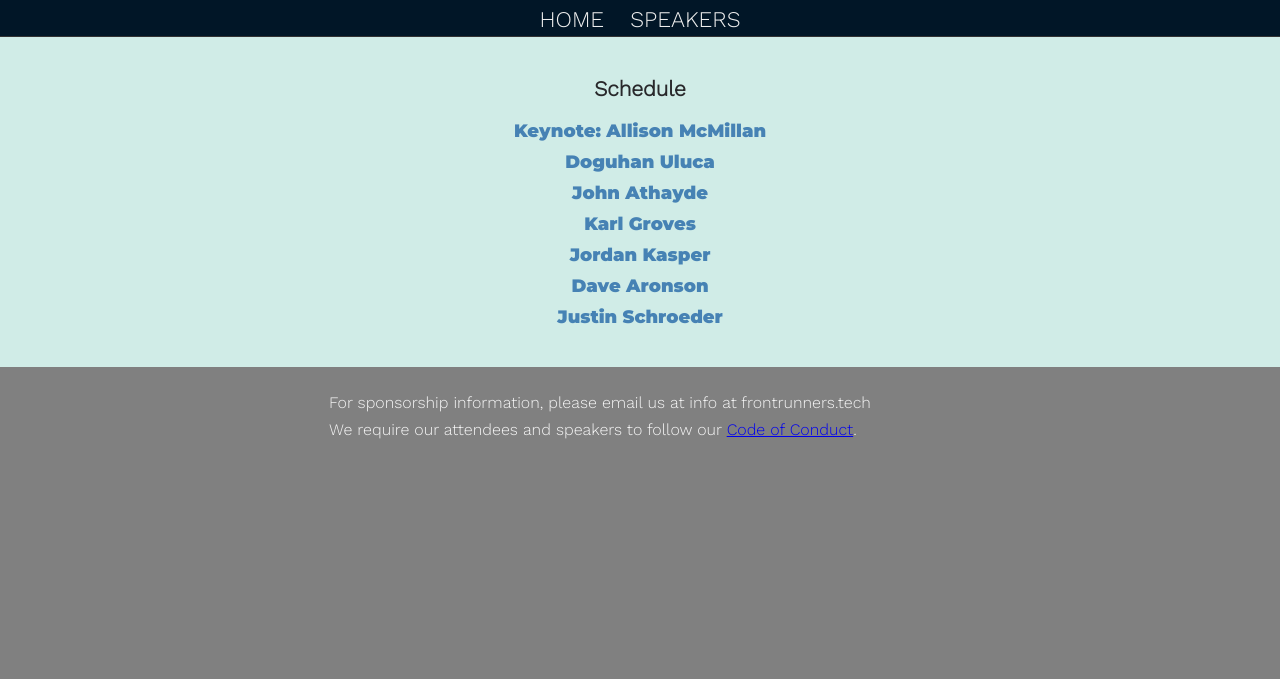
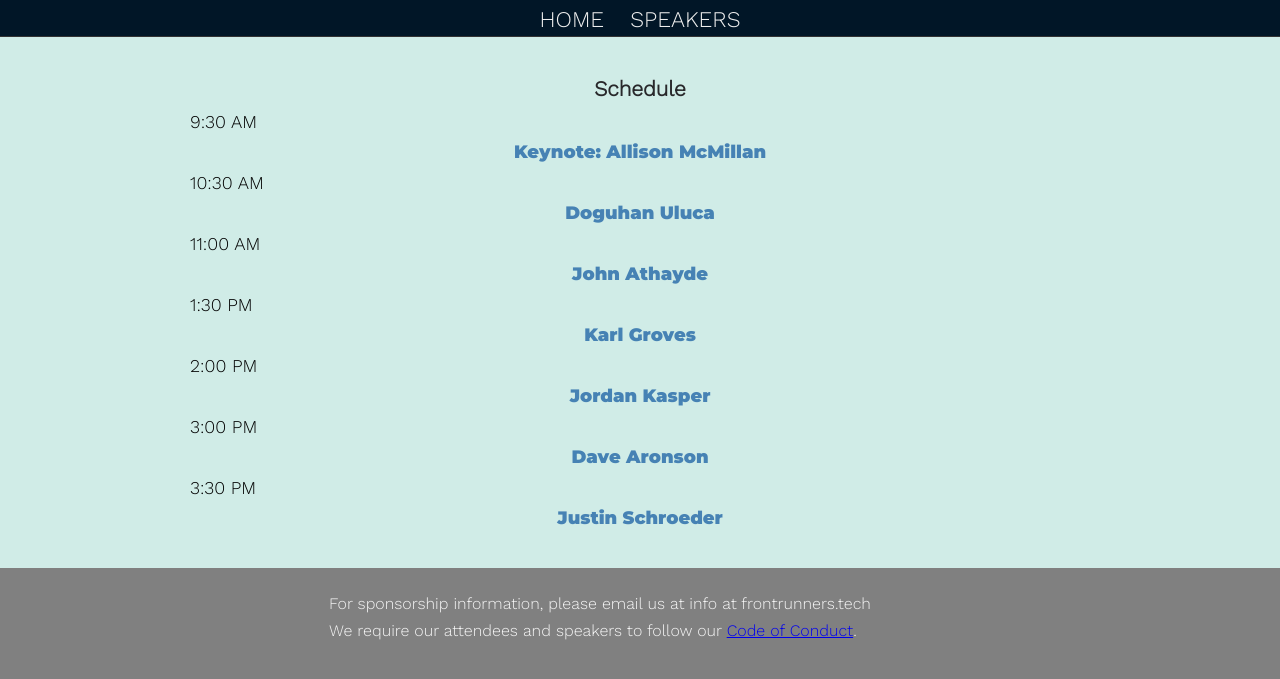
Before and after one commit to gothamgo/frontrunnersconf.github.io, a Jekyll site: the page built from test/testpage.html, in a window 1280 px wide. Shown: the top 679 px of the page. Built offline with Jekyll 4.4.1, drawn with Linux system fonts in a browser that asks for light colours.

Commit message:
Update schedule.html

```diff
--- a/_includes/schedule.html
+++ b/_includes/schedule.html
@@ -15,6 +15,11 @@
   }
   div.schedule p {
     color: #28282B;
+    text-align: center;
+  }
+  div.schedule-entry {
+  }
+  div.schedule-time {
     text-align: center;
   }
   div.schedule-entry p {
@@ -38,24 +43,45 @@
   <div class="schedule">
     <h3>Schedule</h3>
     <div class="schedule-entry">
+      <div class="schedule-entry-time">
+        9:30 AM
+      </div>
       <p><a href="{{site.url}}/speakers.html#allison-mcmillan">Keynote: Allison McMillan</a></p>
     </div>
     <div class="schedule-entry">
+      <div class="schedule-entry-time">
+        10:30 AM
+      </div>
       <p><a href="{{site.url}}/speakers.html#doguhan-uluca">Doguhan Uluca</a></p>
     </div>
     <div class="schedule-entry">
+      <div class="schedule-entry-time">
+        11:00 AM
+      </div>
      <p><a href="{{site.url}}/speakers.html#john-athayde">John Athayde</a></p>
     </div>
     <div class="schedule-entry">
+      <div class="schedule-entry-time">
+        1:30 PM
+      </div>
       <p><a href="{{site.url}}/speakers.html#karl-groves">Karl Groves</a></p>
     </div>
     <div class="schedule-entry">
+      <div class="schedule-entry-time">
+        2:00 PM
+      </div>
       <p><a href="{{site.url}}/speakers.html#jordan-kasper">Jordan Kasper</a></p>
     </div>
     <div class="schedule-entry">
+      <div class="schedule-entry-time">
+        3:00 PM
+      </div>
       <p><a href="{{site.url}}/speakers.html#dave-aronson">Dave Aronson</a></p>
     </div>
     <div class="schedule-entry">
+      <div class="schedule-entry-time">
+        3:30 PM
+      </div>
       <p><a href="{{site.url}}/speakers.html#justin-schroeder">Justin Schroeder</a></p>
     </div>
   </div>
```
